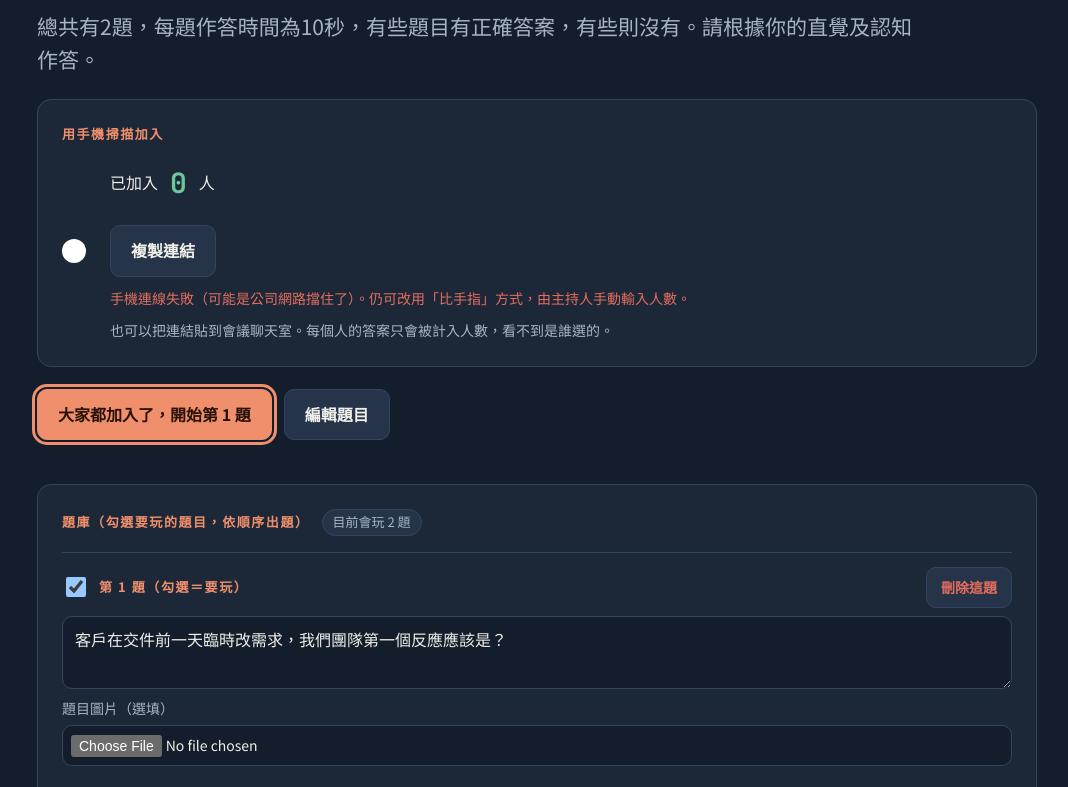
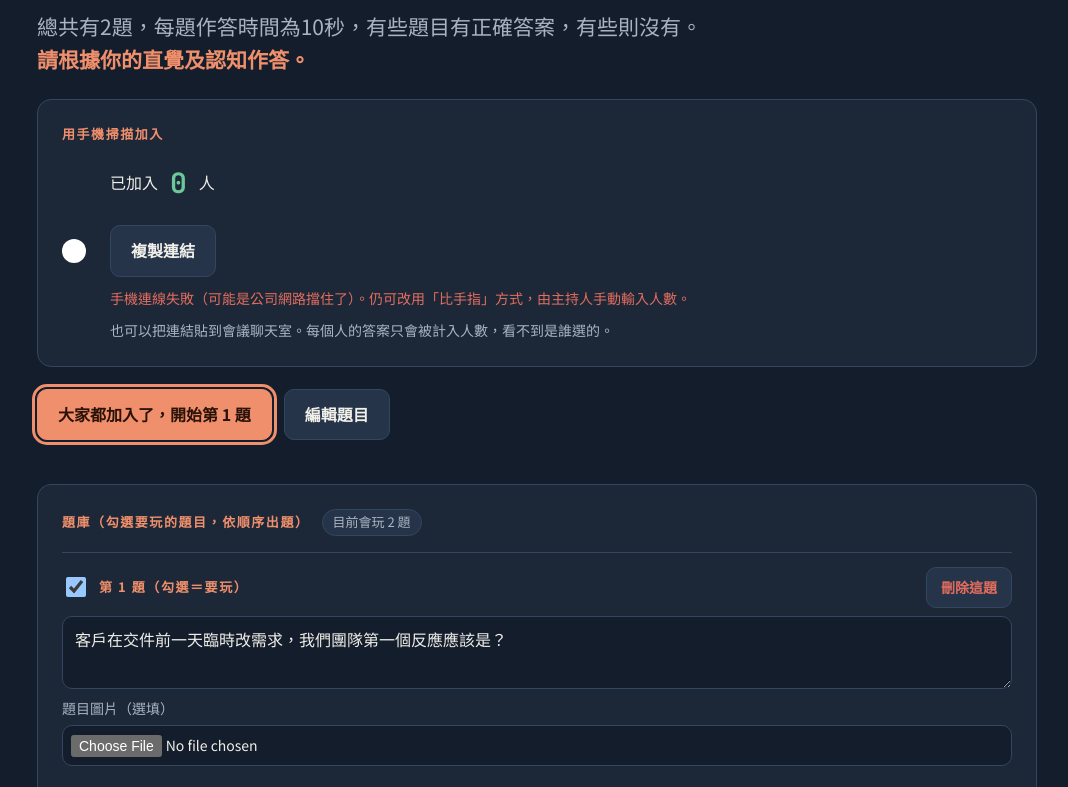
Before and after one commit to leawun/tongxin-game, a plain HTML site: page index.html in a window 1280 px wide. Shown: the part 164-951 px from the top of the page, without its empty margins (103-1171 px from the left). Drawn offline with Linux system fonts and the light colour scheme.

Commit message:
首頁作答提醒獨立一行並以強調色顯示
Co-Authored-By: Claude Opus 5.5 <noreply@anthropic.com>
Claude-Session: https://claude.ai/code/session_01WPBJUCBhdPvq4B2gN1vYs3

```diff
--- a/game.js
+++ b/game.js
@@ -99,7 +99,7 @@ setup:function(){
   onLive();
   var msg=el("p",{class:"note",role:"status"}),eds=el("div",{}),cnt2=el("span",{class:"tag"});
   var lead=el("p",{class:"lead"});
-  function upCount(){var n=picks().length;cnt2.textContent="目前會玩 "+n+" 題";lead.textContent="總共有"+n+"題，每題作答時間為10秒，有些題目有正確答案，有些則沒有。請根據你的直覺及認知作答。";}
+  function upCount(){var n=picks().length;cnt2.textContent="目前會玩 "+n+" 題";lead.replaceChildren("總共有"+n+"題，每題作答時間為10秒，有些題目有正確答案，有些則沒有。",el("br"),el("strong",{class:"hl",text:"請根據你的直覺及認知作答。"}));}
   function drawEditor(){eds.replaceChildren();upCount();
   S.bank.forEach(function(q,qi){
     var cb=el("input",{type:"checkbox",id:"use"+qi,"aria-label":"使用第 "+(qi+1)+" 題"});cb.checked=!q.off;
--- a/index.html
+++ b/index.html
@@ -110,6 +110,7 @@ input[type=file]{padding:8px}
 .index b.okc{color:var(--ok)}
 button.del{padding:8px 14px;font-size:14px;color:var(--bad);border-color:var(--line)}
 button.del:hover{border-color:var(--bad)}
+.lead .hl{color:var(--accent);font-weight:700}
 .wait{font-family:var(--display);font-size:26px;font-weight:700;text-wrap:balance}
 </style>
 </head>
@@ -117,6 +118,6 @@ button.del:hover{border-color:var(--bad)}
 <div class="wrap" id="app"></div>
 <script src="https://unpkg.com/peerjs@1.5.4/dist/peerjs.min.js"></script>
 <script src="https://cdnjs.cloudflare.com/ajax/libs/qrcodejs/1.0.0/qrcode.min.js"></script>
-<script src="game.js?v=20261126-11"></script>
+<script src="game.js?v=20261126-12"></script>
 </body>
 </html>
```
